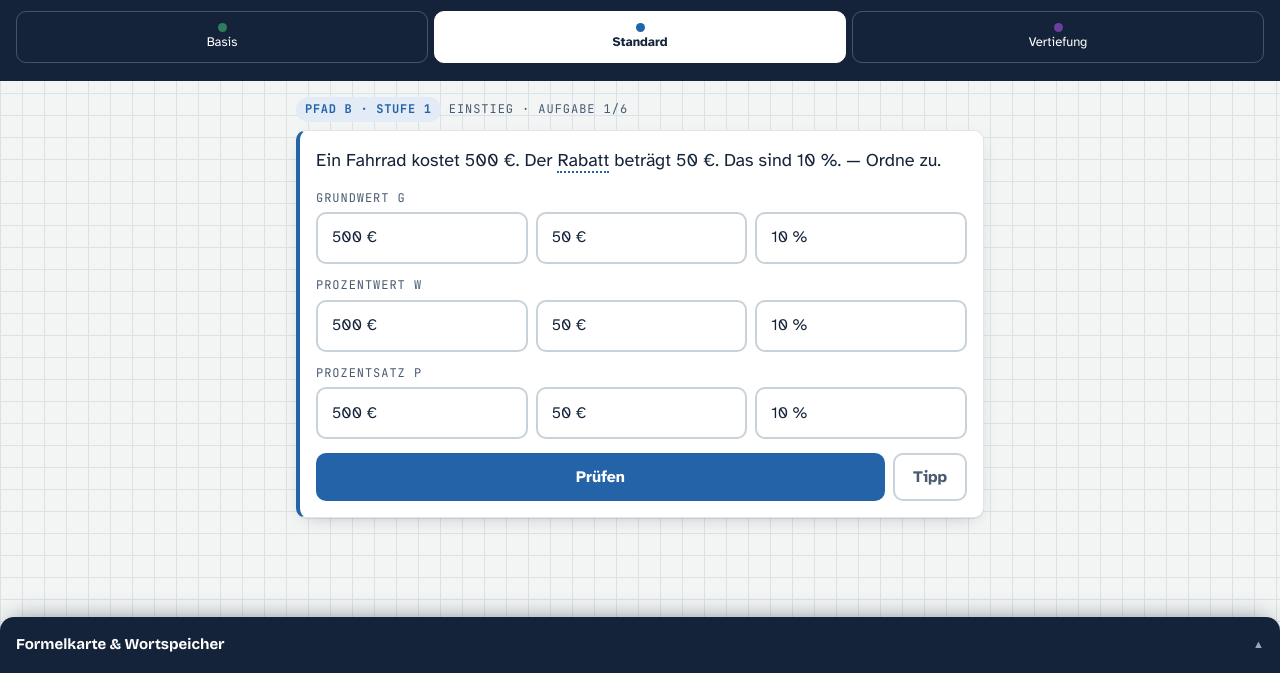
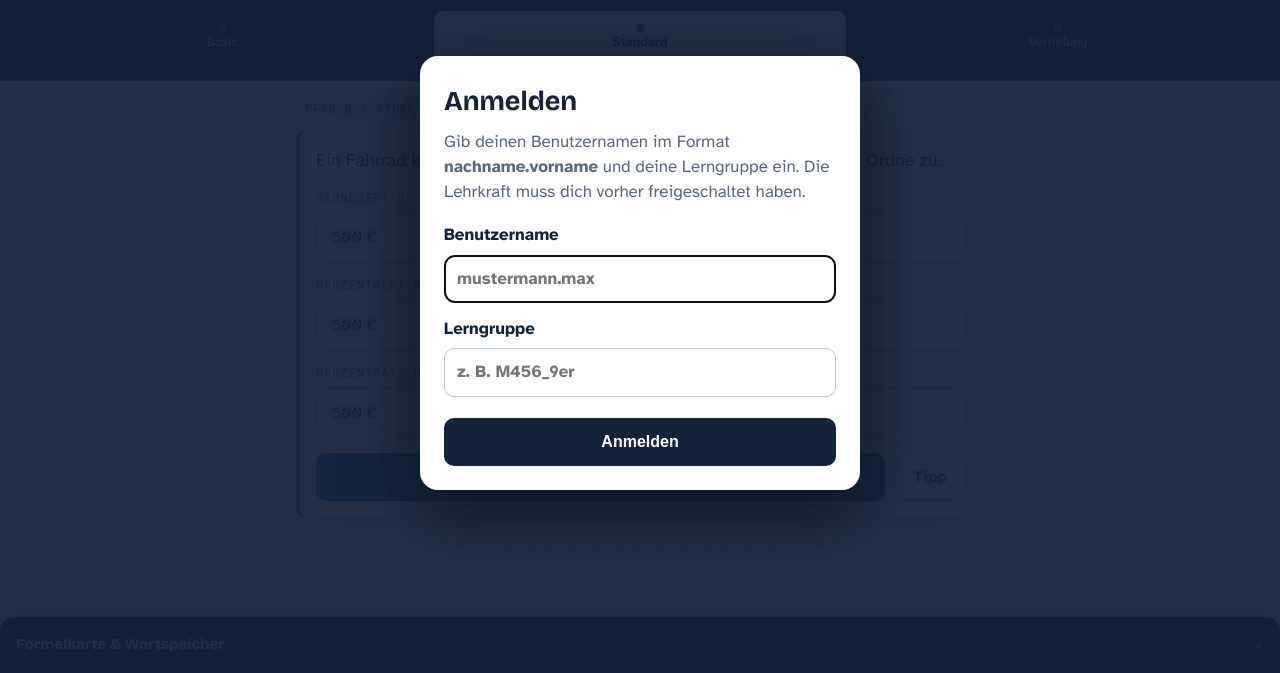
Before and after one commit to alexGpunkt/chh_Mathe_Klasse_9, a plain HTML site: page einheit.html in a window 1280 px wide. Shown: the part 127-800 px from the top of the page. Drawn offline with nearby package versions, Linux system fonts and the light colour scheme; no server answers.

Commit message:
Update einheit.html

```diff
--- a/einheit.html
+++ b/einheit.html
@@ -52,6 +52,7 @@
 
 <script src="assets/js/store.js"></script>
 <script src="assets/js/supabase-config.js"></script>
+<script src="assets/js/student-login.js"></script>
 <script src="assets/js/tracker.js"></script>
 <script src="assets/js/engine.js"></script>
 </body>
```
